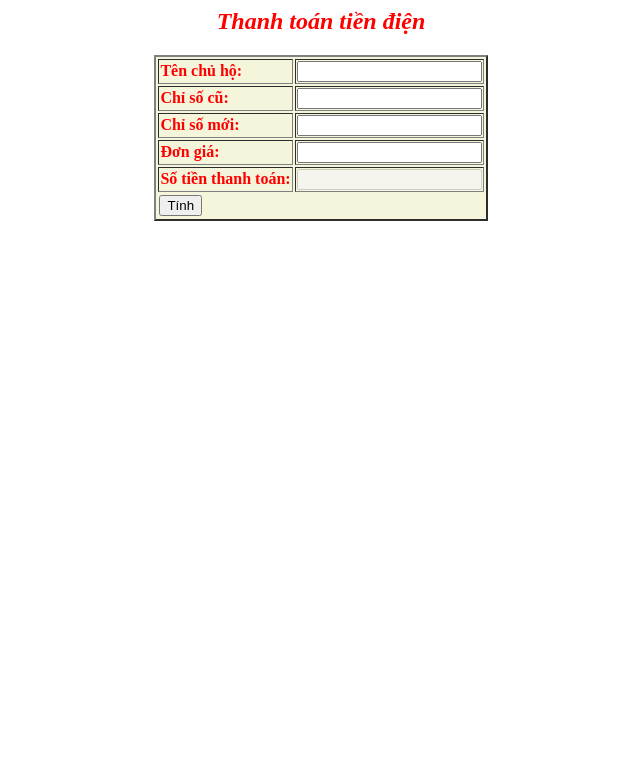
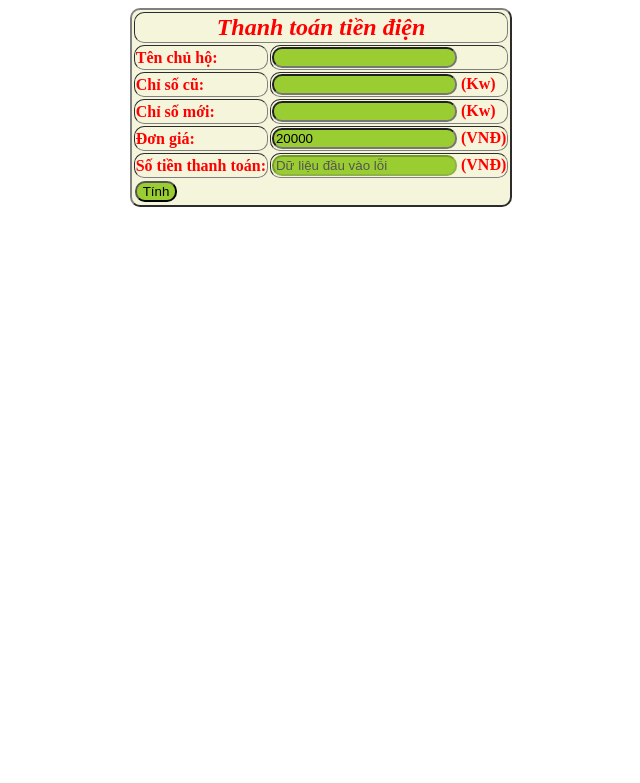
Before and after one commit to lamminhthien-ntu/BaiTapPHP_TrenLop, a PHP site: page /Bai2.php in a window 1280 px wide. Shown: the top 783 px of the page, without its empty margins (319-959 px from the left). Run offline with PHP 8.4, Linux system fonts and the light colour scheme.

Commit message:
hoàn chỉnh bài 2

```diff
--- a/LAB_3/Nâng Cao/Bai1.php
+++ b/LAB_3/Nâng Cao/Bai1.php
@@ -2,7 +2,7 @@
 <html>
 <head>
   <meta http-equiv="Content-Type" content="text/html; charset=utf-8">
-  <title>tinh dien tich hình tròn</title>
+  <title>Tính diện tích hình tròn</title>
   <style type="text/css">
   body {
     background-color: beige;
--- a/LAB_3/Nâng Cao/Bai2.php
+++ b/LAB_3/Nâng Cao/Bai2.php
@@ -1,54 +1,74 @@
+<?php
+isset($_GET["ten"]) ? $ten = $_GET["ten"] : $ten = "";
+isset($_GET["new_num"]) ? $new_num = $_GET["new_num"] : $new_num = "";
+isset($_GET['old_num']) ? $old_num = $_GET['old_num'] : $old_num = "";
+isset($_GET['dongia']) ? $dongia = $_GET['dongia'] : $dongia = "20000";
+
+
+if (is_numeric($old_num) && is_numeric($new_num) && is_numeric($dongia)) {
+	$ketqua = ($new_num - $old_num)*$dongia;
+}
+else $ketqua = "Dữ liệu đầu vào lỗi";
+?>
+
 <style>
 h2 {
+	text-align: center;
 	color: red;
 	font-style: italic;
 	font-weight: bolder;
+	margin-top: auto;
+	margin-bottom: auto;
 }
 td {
 	color: red;
 	font-weight: bolder;
 }
-body {
-	text-align: center;
-}
-table {
+table,tr,td,input {
+	border-radius: 10px;
 	margin-left: auto;
 	margin-right: auto;
 	background-color: beige;
 }
+input {
+	background-color: yellowgreen;
+}
+
 
 </style>
-<h2>Thanh toán tiền điện </h2>
 <form method="post" action="<?php $_SERVER["PHP_SELF"] ?>">
 <table border="2">
 	<tr>
+		<td colspan="2"><h2>Thanh toán tiền điện </h2></td>
+	</tr>
+	<tr>
 		<td>Tên chủ hộ: </td>
 		<td>
-			<input type="text" name="ten">
+			<input type="text" name="ten" value="<?php echo $ten; ?>">
 		</td>
 	</tr>
 	<tr>
 		<td>Chỉ số cũ: </td>
 		<td>
-			<input type="text" name="old_num">
+			<input type="text" name="old_num" value="<?php echo $old_num; ?>"> (Kw)
 		</td>
 	</tr>
 	<tr>
 		<td>Chỉ số mới: </td>
 		<td>
-			<input type="text" name="new_num">
+			<input type="text" name="new_num" value="<?php echo $new_num; ?>"> (Kw)
 		</td>
 	</tr>
 	<tr>
 		<td>Đơn giá: </td>
 		<td>
-			<input type="text" name="don_gia">
+			<input type="text" name="dongia" id="dongia" value="<?php echo $dongia; ?>"> (VNĐ)
 		</td>
 	</tr>
 	<tr>
 		<td>Số tiền thanh toán: </td>
 		<td>
-			<input type="text" name="ketqua" disabled="">
+			<input type="text" name="ketqua" disabled="" value="<?php echo $ketqua; ?>"> (VNĐ)
 		</td>
 	</tr>
 	<tr>
--- a/LAB_3/Nâng Cao/Bai3.php
+++ b/LAB_3/Nâng Cao/Bai3.php
@@ -64,9 +64,9 @@ if (is_numeric($so1) && is_numeric($so2)) {
     <input type="submit" value="Tính"><br><br>
     <?php
     if (isset($ketqua)) {
-        echo "Kết quả phép $pheptinh  : <input type='text' value='$ketqua' disabled>";
+        echo "<label> Kết quả phép $pheptinh </label> : <input type='text' value='$ketqua' disabled>";
     } else
-        echo "Dữ liệu  chưa phù hợp";
+        echo "<label>Dữ liệu  chưa phù hợp</lable>";
     ?>
 </form>
 <a href="javascript:window.history.back(-1);">Trở về trang trước</a>
```
Also changed, not shown: LAB_3/Nâng Cao/Bai4.php (+26 -0 lines).
